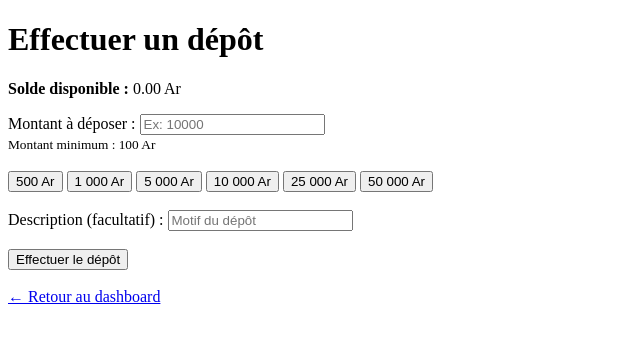
After one commit to AndriantsehenoAnja/mobileMoney, a CodeIgniter 4 app: the page made by app/Views/Client/depot.php in a window 1280 px wide. The commit adds this page. Shown: the top 343 px of the page, without its empty margins (0-640 px from the left). Run offline with PHP 8.4 and a stand-in for CodeIgniter, Linux system fonts and the light colour scheme; the template is opened without the code that fills it, so the values that code supplies are empty; some libraries are stand-ins or nearby versions.

Commit message:
Add deposit functionality and update routes
- Implemented deposit handling in ClientController with validation and transaction processing.
- Added new view for deposit with user feedback for success and error messages.
- Updated routes to include logout and deposit paths.
- Adjusted index view links to match new routing structure.

```diff
--- a/app/Config/Routes.php
+++ b/app/Config/Routes.php
@@ -9,8 +9,10 @@ use CodeIgniter\Router\RouteCollection;
 $routes->get('/', 'LoginController::index');
 $routes->get('login', 'LoginController::index');
 $routes->post('login/authenticate', 'LoginController::login');
+$routes->get('/logout','ClientController::logout');
 
 $routes->get('/Client', 'ClientController::index', ['filter' => 'auth']);
+$routes->get('/depot', 'ClientController::depot', ['filter' => 'auth']);
 
 
 $routes->group('prefix', ['namespace' => 'App\Controllers'], function ($routes) {
--- /dev/null
+++ b/app/Views/Client/depot.php
@@ -0,0 +1,91 @@
+<!DOCTYPE html>
+<html lang="fr">
+<head>
+    <meta charset="UTF-8">
+    <meta name="viewport" content="width=device-width, initial-scale=1.0">
+    <title>Dépôt - Mobile Money</title>
+</head>
+<body>
+    <!-- Messages Flash -->
+    <?php if(session()->getFlashdata('error')): ?>
+        <div style="color: red; background: #fde8e8; padding: 10px; border-left: 4px solid red; margin-bottom: 15px;">
+            ❌ <?= session()->getFlashdata('error') ?>
+        </div>
+    <?php endif; ?>
+
+    <?php if(session()->getFlashdata('success')): ?>
+        <div style="color: green; background: #e8f5e9; padding: 10px; border-left: 4px solid green; margin-bottom: 15px;">
+            ✅ <?= session()->getFlashdata('success') ?>
+        </div>
+    <?php endif; ?>
+
+    <h1>Effectuer un dépôt</h1>
+
+    <p><strong>Solde disponible :</strong> <?= number_format($solde ?? 0, 2) ?> Ar</p>
+
+    <form action="/client/depot/effectuer" method="POST">
+        <?= csrf_field() ?>
+
+        <label for="montant">Montant à déposer :</label>
+        <input type="number"
+               id="montant"
+               name="montant"
+               placeholder="Ex: 10000"
+               min="100"
+               step="100"
+               value="<?= old('montant') ?>"
+               required>
+        <br>
+        <small>Montant minimum : 100 Ar</small>
+        <br><br>
+
+        <!-- Boutons rapides -->
+        <div>
+            <button type="button" onclick="setMontant(500)">500 Ar</button>
+            <button type="button" onclick="setMontant(1000)">1 000 Ar</button>
+            <button type="button" onclick="setMontant(5000)">5 000 Ar</button>
+            <button type="button" onclick="setMontant(10000)">10 000 Ar</button>
+            <button type="button" onclick="setMontant(25000)">25 000 Ar</button>
+            <button type="button" onclick="setMontant(50000)">50 000 Ar</button>
+        </div>
+        <br>
+
+        <label for="description">Description (facultatif) :</label>
+        <input type="text"
+               id="description"
+               name="description"
+               placeholder="Motif du dépôt"
+               value="<?= old('description') ?>">
+        <br><br>
+
+        <button type="submit" id="depotBtn">Effectuer le dépôt</button>
+    </form>
+
+    <br>
+    <a href="/client">← Retour au dashboard</a>
+
+    <script>
+        function setMontant(montant) {
+            document.getElementById('montant').value = montant;
+        }
+
+        document.querySelector('form').addEventListener('submit', function(e) {
+            const montant = parseFloat(document.getElementById('montant').value);
+
+            if (isNaN(montant) || montant < 100) {
+                e.preventDefault();
+                alert('❌ Veuillez saisir un montant valide (minimum 100 Ar)');
+                return false;
+            }
+
+            if (!confirm(`Confirmer le dépôt de ${montant.toLocaleString()} Ar ?`)) {
+                e.preventDefault();
+                return false;
+            }
+
+            document.getElementById('depotBtn').disabled = true;
+            document.getElementById('depotBtn').textContent = 'Traitement en cours...';
+        });
+    </script>
+</body>
+</html>
--- a/app/Views/Client/index.php
+++ b/app/Views/Client/index.php
@@ -8,9 +8,9 @@
 <body>
     <a href="/client/profil">Profil</a>
     <a href="/client/transactions">Transactions</a>
-    <a href="/client/depot">Depots</a>
-    <a href="/client/retrait">Retraits</a>
-    <a href="/client/deconnexion">Déconnexion</a>
+    <a href="/depot">Depots</a>
+    <a href="/retrait">Retraits</a>
+    <a href="/deconnexion">Déconnexion</a>
     <h1>Bienvenue, Client!</h1>
     <h1>Votre Solde Actuelle: <?= $solde ?></h1>
 </body>
```
Also changed, not shown: app/Controllers/ClientController.php (+70 -3 lines), 3 other files.
